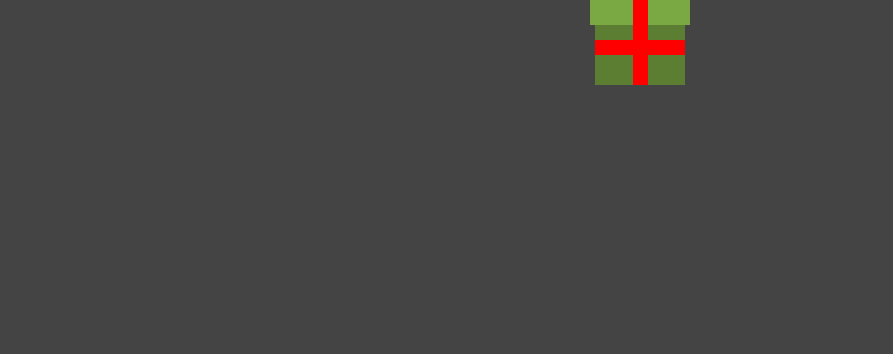
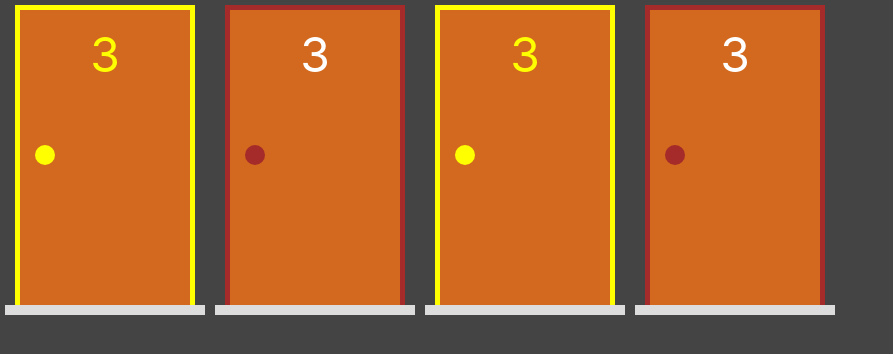
Before and after one commit to leonardocs1/monty-hall, a Next.js app: page / in a window 1280 px wide. Shown: the top 354 px of the page, without its empty margins (0-893 px from the left). Built offline with nearby package versions, Linux system fonts and the light colour scheme.

Commit message:
Componente Porta

```diff
--- /dev/null
+++ b/components/Porta.jsx
@@ -0,0 +1,17 @@
+import styles from '../styles/Porta.module.css'
+
+export default function Porta(props) {
+  const selecionada = props.selecionada ? styles.selecionada : ''
+
+  return (
+    <div className={styles.area}>
+      <div className={`${styles.estrutura} ${selecionada}`}>
+        <div className={styles.porta}>
+          <div className={styles.numero}>3</div>
+          <div className={styles.macaneta}></div>
+        </div>
+      </div>
+      <div className={styles.chao}></div>
+    </div>
+  )
+}
--- a/pages/index.jsx
+++ b/pages/index.jsx
@@ -1,9 +1,12 @@
-import Presente from "../components/Presente";
+import Porta from "../components/Porta";
 
 export default function Home() {
   return (
-    <div >
-      <Presente/>
+    <div style={{display: "flex"}}>
+      <Porta selecionada/>
+      <Porta/>
+      <Porta selecionada/>
+      <Porta/>
     </div>
   )
 }
--- /dev/null
+++ b/styles/Porta.module.css
@@ -0,0 +1,63 @@
+.area {
+  position: relative;
+  display: flex;
+  flex-direction: column;
+  align-items: center;
+  width: var(--area-porta-largura);
+  height: var(--area-porta-altura);
+  margin: 5px;
+}
+
+.estrutura {
+  display: flex;
+  flex-grow: 1;
+  border-left: 5px solid brown;
+  border-top: 5px solid brown;
+  border-right: 5px solid brown;
+  width: 90%;
+}
+
+.porta {
+  display: flex;
+  flex-direction: column;
+  align-items: center;
+  flex-grow: 1;
+  background-color: chocolate;
+  padding: 15px;
+}
+
+.numero {
+  font-size: 3rem;
+}
+
+.macaneta {
+  position: absolute;
+  align-self: flex-start;
+  top: calc(0.45 * var(--area-porta-altura));
+  top: 0px;
+  top:140px;
+  height: 20px;
+  width: 20px;
+  border-radius: 10px;
+  background-color: brown;
+}
+
+.chao {
+  height: 10px;
+  width: 100%;
+  background-color: #ddd;
+}
+
+.selecionada {
+  border-left: 5px solid yellow;
+  border-top: 5px solid yellow;
+  border-right: 5px solid yellow;
+}
+
+.selecionada .numero {
+  color: yellow
+}
+
+.selecionada .macaneta {
+  background-color: yellow
+}
--- a/styles/globals.css
+++ b/styles/globals.css
@@ -16,3 +16,8 @@ a {
 * {
   box-sizing: border-box;
 }
+
+:root {
+  --area-porta-altura: 310px;
+  --area-porta-largura: 200px;
+}
```
